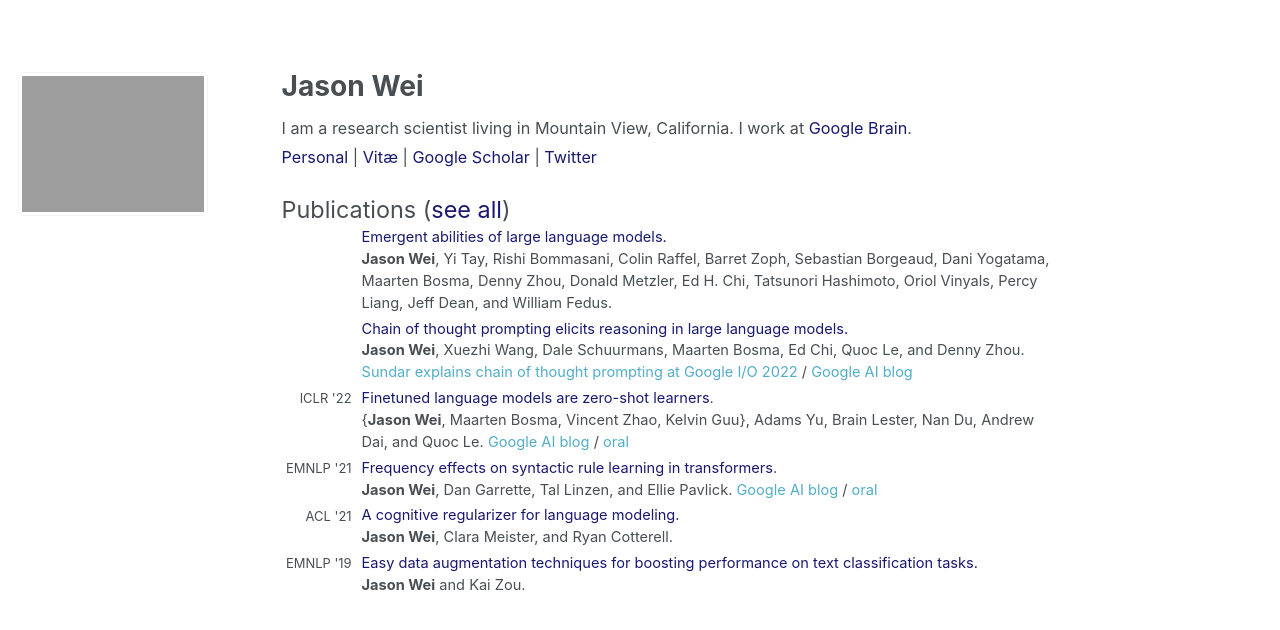
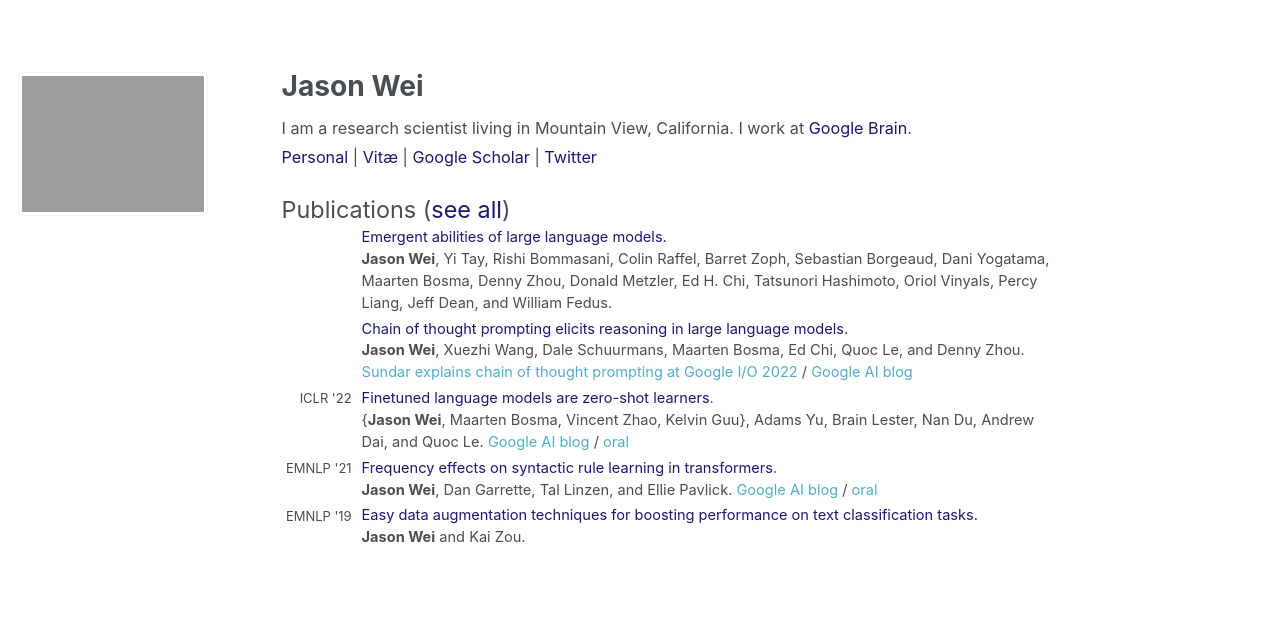
Before and after one commit to jasonwei20/jasonwei20.github.io, a Jekyll site: the page built from _pages/about.md, in a window 1280 px wide. Shown: the top 630 px of the page. Built offline with Jekyll 4.4.1, drawn with Linux system fonts in a browser that asks for light colours.

Commit message:
Update about.md

```diff
--- a/_pages/about.md
+++ b/_pages/about.md
@@ -73,15 +73,6 @@
   </tr>
 
   <tr>
-    <td style="width:80px; text-align:right; padding-right:10px; font-size:0.8em">ACL '21</td>
-    <td><a href="https://aclanthology.org/2021.acl-long.404/" style="color:#191970" target="_blank">A cognitive regularizer for language modeling.</a></td>
-  </tr>
-  <tr>
-    <td></td>
-    <td style="padding-bottom:4px"><b>Jason Wei</b>, Clara Meister, and Ryan Cotterell.</td>
-  </tr>
-
-  <tr>
     <td style="width:80px; text-align:right; padding-right:10px; font-size:0.8em">EMNLP '19</td>
     <td><a href="http://dx.doi.org/10.18653/v1/D19-1670" style="color:#191970" target="_blank">Easy data augmentation techniques for boosting performance on text classification tasks.</a></td>
   </tr>
```
